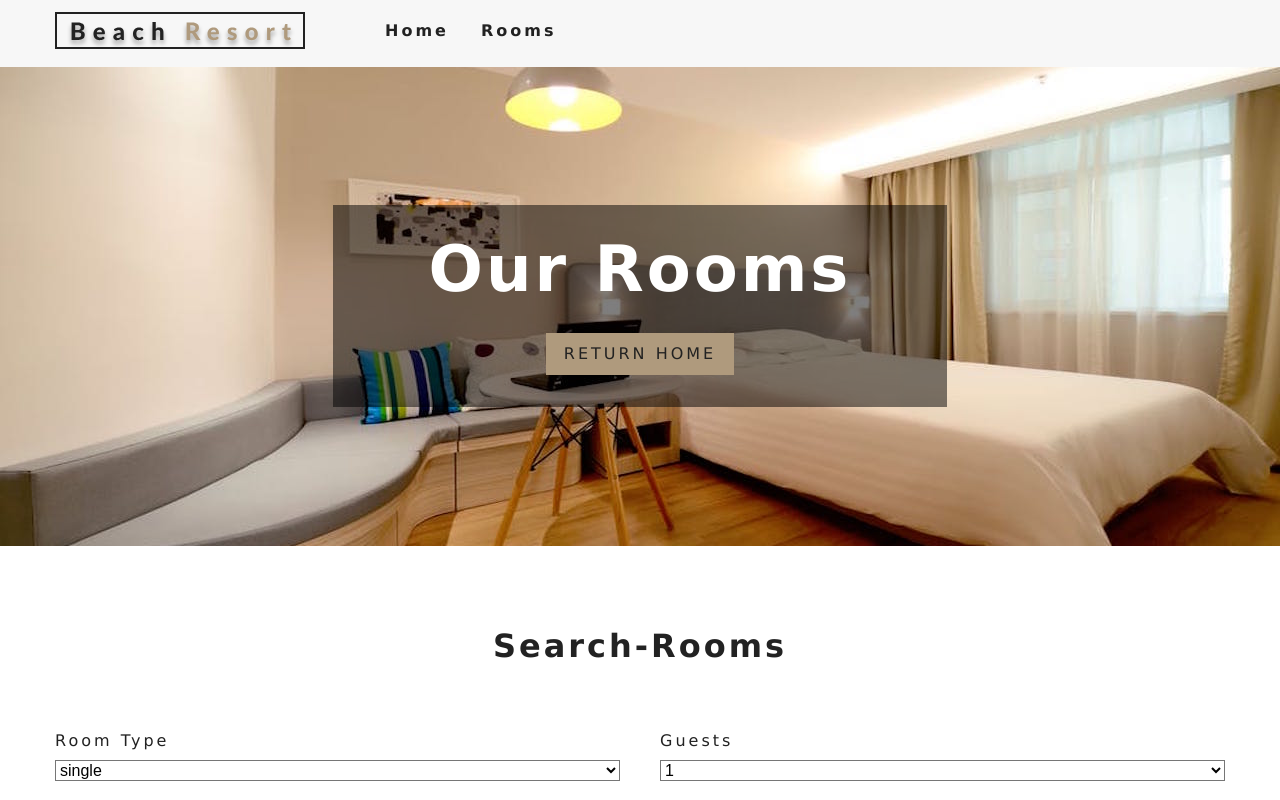
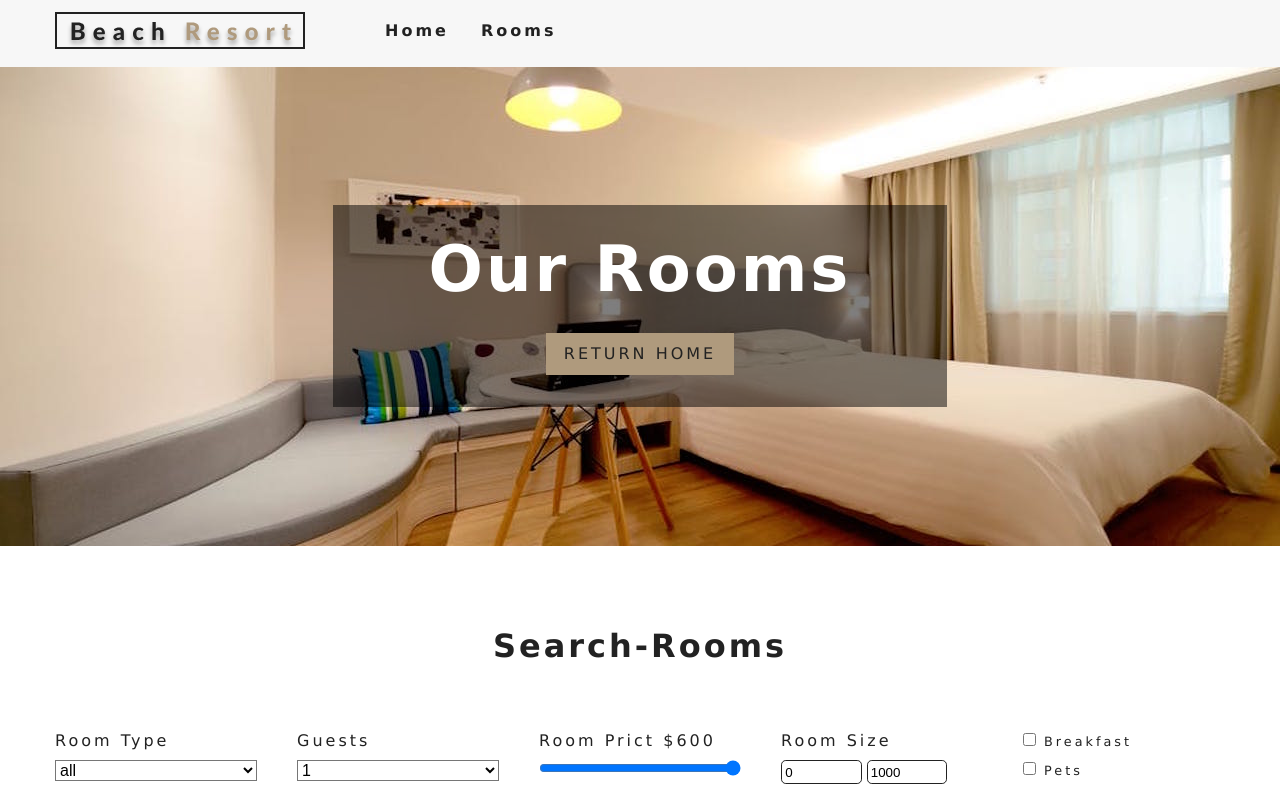
Before and after one commit to OstapHetman/learn-react, a React (Create React App) app in the folder resort/: page /rooms in a window 1280 px wide. Shown: the top 800 px of the page. Built offline with nearby package versions, Linux system fonts and the light colour scheme.

Commit message:
finished with filters

```diff
--- a/resort/src/components/RoomsFilter.js
+++ b/resort/src/components/RoomsFilter.js
@@ -18,7 +18,7 @@
     let types= getUnique(rooms, "type");
     console.log(rooms.type)
     // add all
-    types = ['single', ...types];
+    types = ['all', ...types];
     // map to jsx
     types = types.map((item,index) => {
         return (<option value={item} key={index}>{item}</option>)
@@ -50,6 +50,38 @@
                     </select>
                 </div>
                 {/*end select guests*/}
+
+                {/* room price */}
+                <div className="form-group">
+                    <label htmlFor="price">
+                        room prict ${price}
+                    </label>
+                    <input type="range" name="price" className="form-control" min={minPrice} max={maxPrice} id="price" value={price} onChange={handleChange}/>
+                </div>
+                {/* end room price */}
+
+                {/* room size */}
+                <div className="form-group">
+                    <label htmlFor="size">room size</label>
+                    <div className="size-inputs">
+                        <input type="number" className="size-input" name="minSize" id="size" value={minSize} onChange={handleChange}/>
+                        <input type="number" className="size-input" name="maxSize" id="size" value={maxSize} onChange={handleChange}/>
+                    </div>
+                </div>
+                {/* end room size */}
+
+                {/* extras size */}
+                <div className="form-group">
+                    <div className="single-extra">
+                        <input type="checkbox" name="breakfast" id="breakfast" checked={breakfast} onChange={handleChange}/>
+                        <label htmlFor="breakfast">breakfast</label>
+                    </div>
+                    <div className="single-extra">
+                        <input type="checkbox" name="pets" id="pets" checked={pets} onChange={handleChange}/>
+                        <label htmlFor="pets">pets</label>
+                    </div>
+                </div>
+                {/* extras size */}
             </form>
         </section>
     )
--- a/resort/src/context.js
+++ b/resort/src/context.js
@@ -49,8 +49,8 @@
 
   handleChange = event => {
     const target = event.target
-    const name = event.target.name
-    const value = event.type === 'checkbox' ? target.checked : target.value
+    const name = target.name
+    const value = target.type === 'checkbox' ? target.checked : target.value
     this.setState({
       [name]:value
     }, this.filterRooms)
@@ -60,14 +60,44 @@
     let {
       rooms,type,capacity,price,minSize,maxSize,breakfast,pets
     } = this.state
+    // all the rooms
+    let tempRooms = [...rooms]
+    // transform value
+    capacity = parseInt(capacity)
+    price = parseInt(price)
 
-    let tempRooms = [...rooms]
+    // filter by type
     if (type !== 'all' ) {
       tempRooms = tempRooms.filter(room => room.type === type)
-      this.setState({
-        sortedRooms: tempRooms
-      })
     }
+
+    // filter by capacity
+    if (type !== 1 ) {
+      tempRooms = tempRooms.filter(room => room.capacity >= capacity)
+    }
+
+    // filter by price
+    tempRooms = tempRooms.filter(room => room.price < price)
+
+    // filter by size
+    tempRooms = tempRooms.filter(room => room.size >= minSize && room.size <= maxSize)
+
+    // filter by breakfast
+    if (breakfast) {
+      tempRooms = tempRooms.filter(room => room.breakfast === true)
+    }
+
+    // filter by breakfast
+    if (pets) {
+      tempRooms = tempRooms.filter(room => room.pets === true)
+    }
+
+    // change state
+    this.setState({
+      sortedRooms: tempRooms
+    })
+
+
   }
 
   render() {
```
